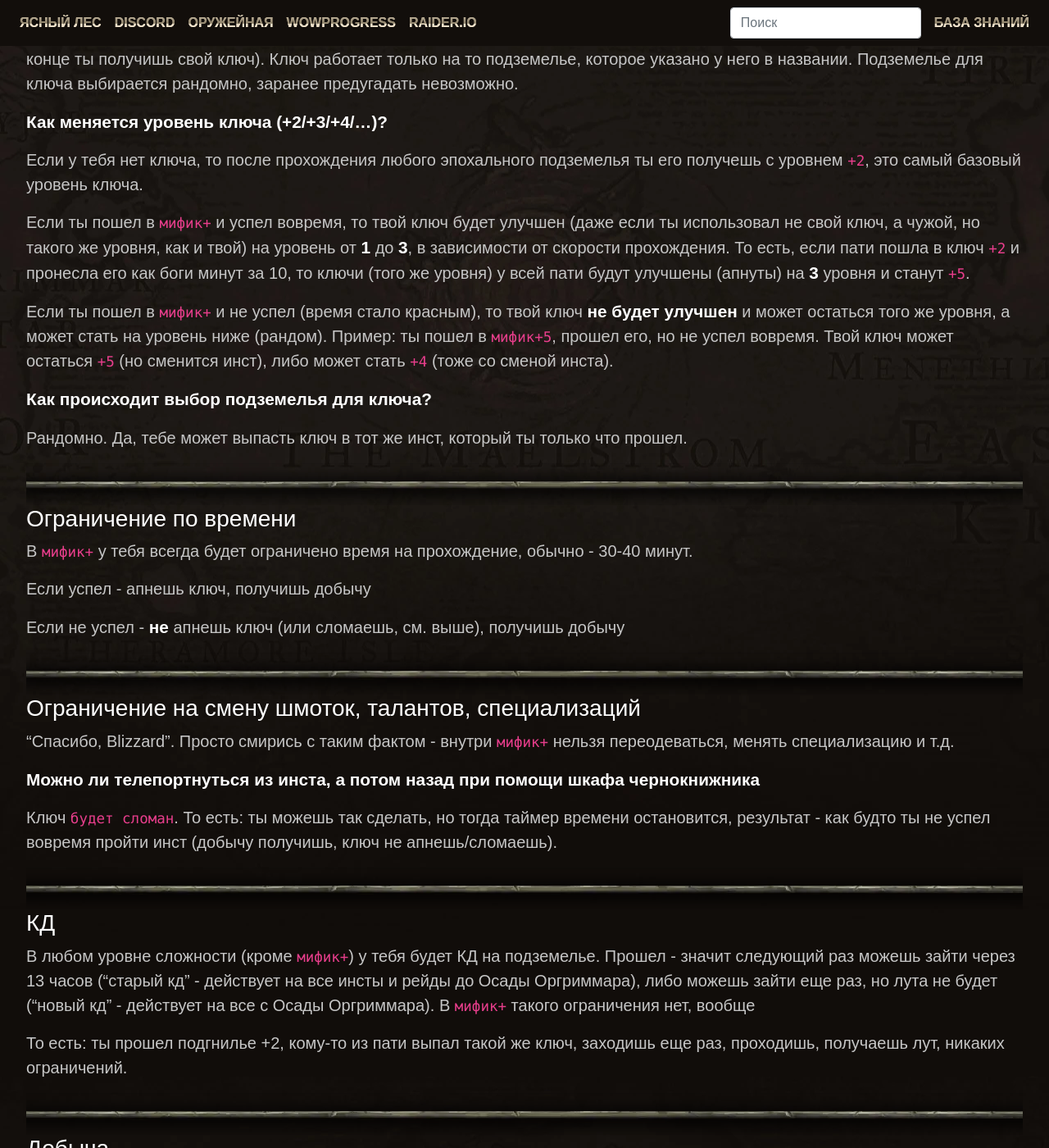
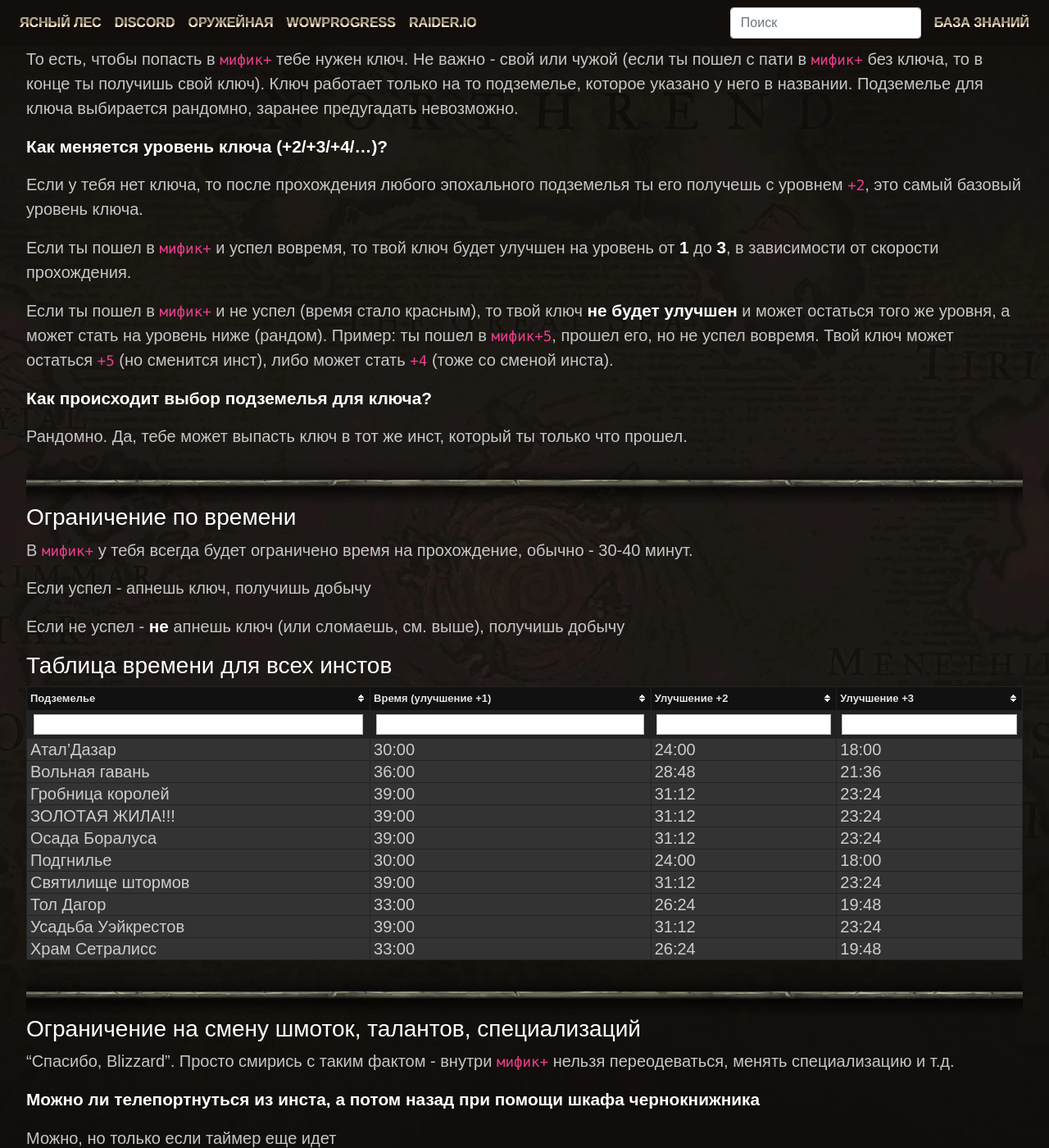
Before and after one commit to forestguild/website, a Jekyll site: the page built from wiki/keystones.md, in a window 1280 px wide and 1400 px high, scrolled down 3810 px. Shown: the whole window at 82% size. Built offline with Jekyll 4.4.1, drawn with Linux system fonts in a browser that asks for light colours; a script that is not in the unit is left out; comment, search, counter and statistics services are not loaded; some of the changed text lies outside the part shown.

Commit message:
keystones - added timetable for all instances

```diff
--- a/wiki/keystones.md
+++ b/wiki/keystones.md
@@ -24,6 +24,7 @@ description: Гайд по мифик+ (эпохальным+) в WoW 8.0.1 и 8
 * [Разбор различий между `мифик` и `мифик+`](#разбор-различий-между-мифик-и-мифик)
     - [Требуется ключ](#требуется-ключ)
     - [Ограничение по времени](#ограничение-по-времени)
+    - [Таблица времени для всех инстов](#таблица-времени-для-всех-инстов)
     - [Ограничение на смену шмоток, талантов, специализаций](#ограничение-на-смену-шмоток-талантов-специализаций)
     - [КД](#кд)
     - [Добыча](#добыча)
@@ -126,7 +127,7 @@ description: Гайд по мифик+ (эпохальным+) в WoW 8.0.1 и 8
 
 Если у тебя нет ключа, то после прохождения любого эпохального подземелья ты его получешь с уровнем `+2`, это самый базовый уровень ключа.
 
-Если ты пошел в `мифик+` и успел вовремя, то твой ключ будет улучшен (даже если ты использовал не свой ключ, а чужой, но такого же уровня, как и твой) на уровень от **1** до **3**, в зависимости от скорости прохождения. То есть, если пати пошла в ключ `+2` и пронесла его как боги минут за 10, то ключи (того же уровня) у всей пати будут улучшены (апнуты) на **3** уровня и станут `+5`.
+Если ты пошел в `мифик+` и успел вовремя, то твой ключ будет улучшен на уровень от **1** до **3**, в зависимости от скорости прохождения.
 
 Если ты пошел в `мифик+` и не успел (время стало красным), то твой ключ **не будет улучшен** и может остаться того же уровня, а может стать на уровень ниже (рандом).
 Пример: ты пошел в `мифик+5`, прошел его, но не успел вовремя. Твой ключ может остаться `+5` (но сменится инст), либо может стать `+4` (тоже со сменой инста).
@@ -145,6 +146,21 @@ description: Гайд по мифик+ (эпохальным+) в WoW 8.0.1 и 8
 
 Если не успел - **не** апнешь ключ (или сломаешь, см. выше), получишь добычу
 
+### Таблица времени для всех инстов
+
+| Подземелье | Время (улучшение +1) | Улучшение +2 | Улучшение +3 |
+|-|-|-|-|
+| Атал'Дазар | 30:00 | 24:00 | 18:00 |
+| Вольная гавань | 36:00 | 28:48 | 21:36 |
+| Гробница королей | 39:00 | 31:12 | 23:24 |
+| ЗОЛОТАЯ ЖИЛА!!! | 39:00 | 31:12 | 23:24 |
+| Осада Боралуса | 39:00 | 31:12 | 23:24 |
+| Подгнилье | 30:00 | 24:00 | 18:00 |
+| Святилище штормов | 39:00 | 31:12 | 23:24 |
+| Тол Дагор | 33:00 | 26:24 | 19:48 |
+| Усадьба Уэйкрестов | 39:00 | 31:12 | 23:24 |
+| Храм Сетралисс | 33:00 | 26:24 | 19:48 |
+
 <hr>
 
 ### Ограничение на смену шмоток, талантов, специализаций
@@ -153,7 +169,7 @@ description: Гайд по мифик+ (эпохальным+) в WoW 8.0.1 и 8
 
 **Можно ли телепортнуться из инста, а потом назад при помощи шкафа чернокнижника**
 
-Ключ `будет сломан`. То есть: ты можешь так сделать, но тогда таймер времени остановится, результат - как будто ты не успел вовремя пройти инст (добычу получишь, ключ не апнешь/сломаешь).
+Можно, но только если таймер еще идет
 
 <hr>
 
```
